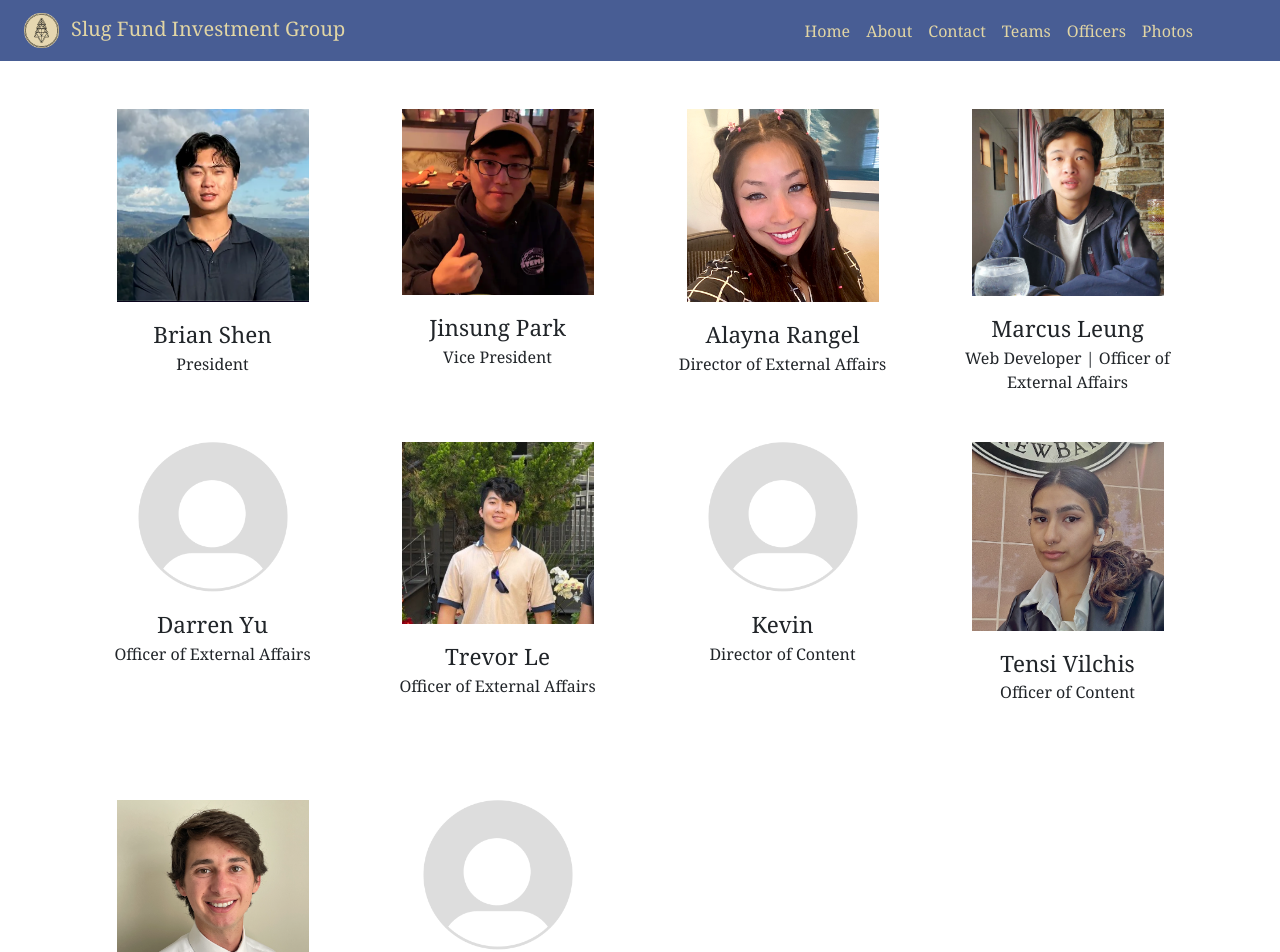
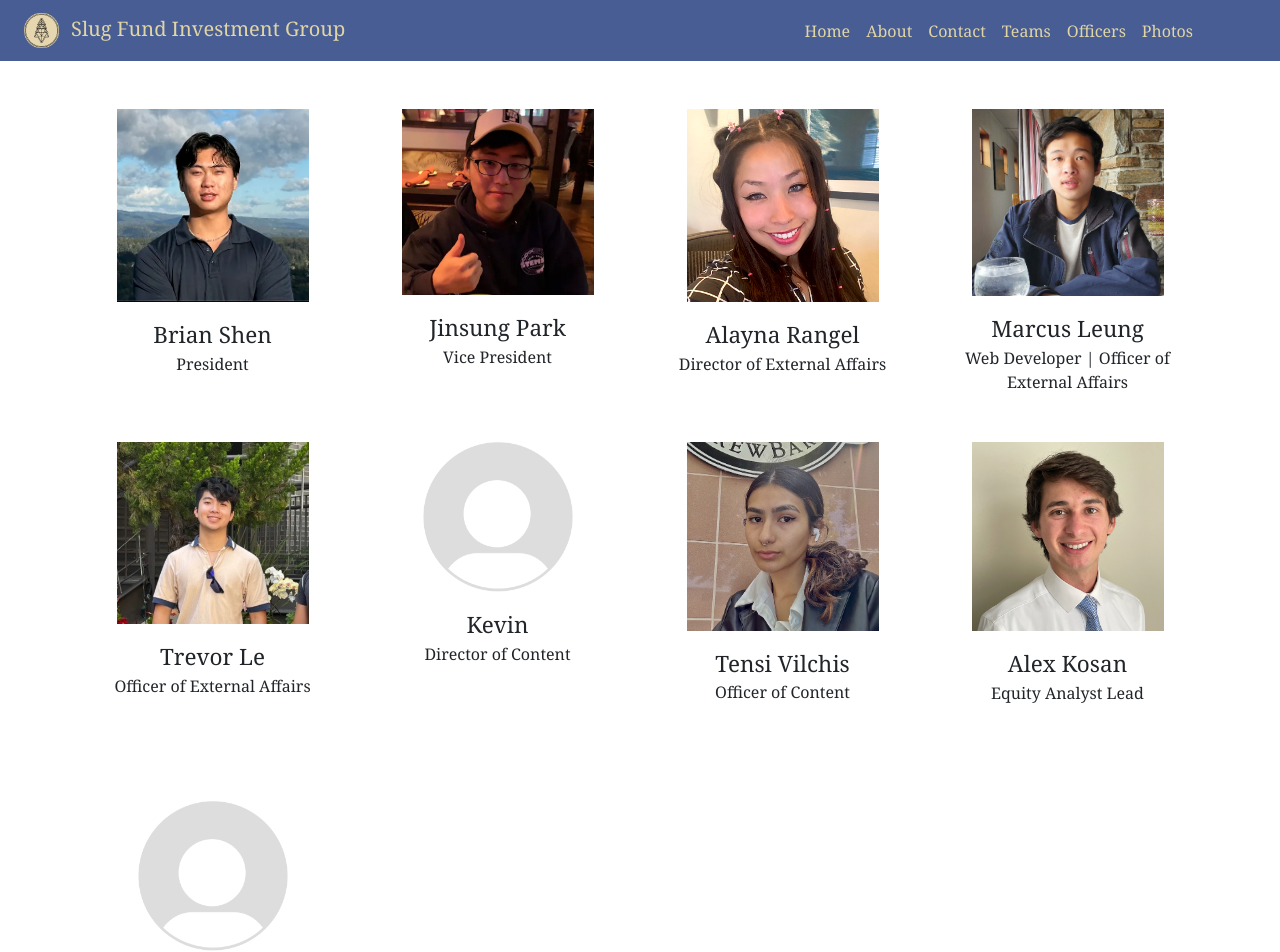
Before and after one commit to marcus-leung/Slug-Fund-Investment-Group-Website, a React (Create React App) app: page /officers in a window 1280 px wide. Shown: the top 952 px of the page. Built offline with nearby package versions, Linux system fonts and the light colour scheme.

Commit message:
Update officers page

```diff
--- a/src/pages/Officers.jsx
+++ b/src/pages/Officers.jsx
@@ -28,9 +28,6 @@ function Members() {
         </div>
         <div className="row py-5">
           <div className="col-3" align="center">
-            <Person name="Darren Yu" role="Officer of External Affairs" />
-          </div>
-          <div className="col-3" align="center">
             <Person img={Trevor} name="Trevor Le" role="Officer of External Affairs" />
           </div>
           <div className="col-3" align="center">
@@ -39,11 +36,11 @@ function Members() {
           <div className="col-3" align="center">
             <Person img={Tensi} name="Tensi Vilchis" role="Officer of Content" />
           </div>
-        </div>
-        <div className="row py-5">
           <div className="col-3" align="center">
             <Person img={Alex} name="Alex Kosan" role="Equity Analyst Lead" />
           </div>
+        </div>
+        <div className="row py-5">
           <div className="col-3" align="center">
             <Person name="Bruno" role="Venture Capital Lead" />
           </div>
```
